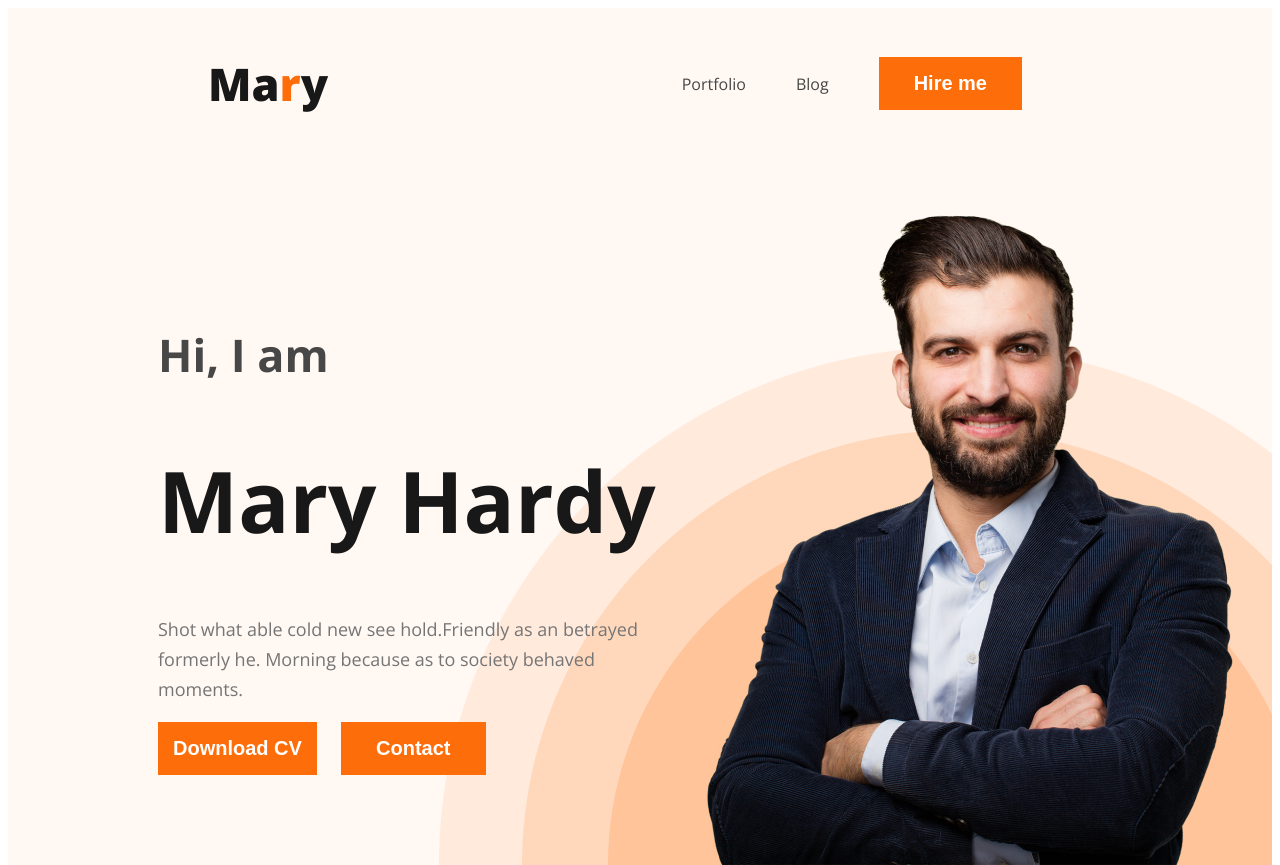
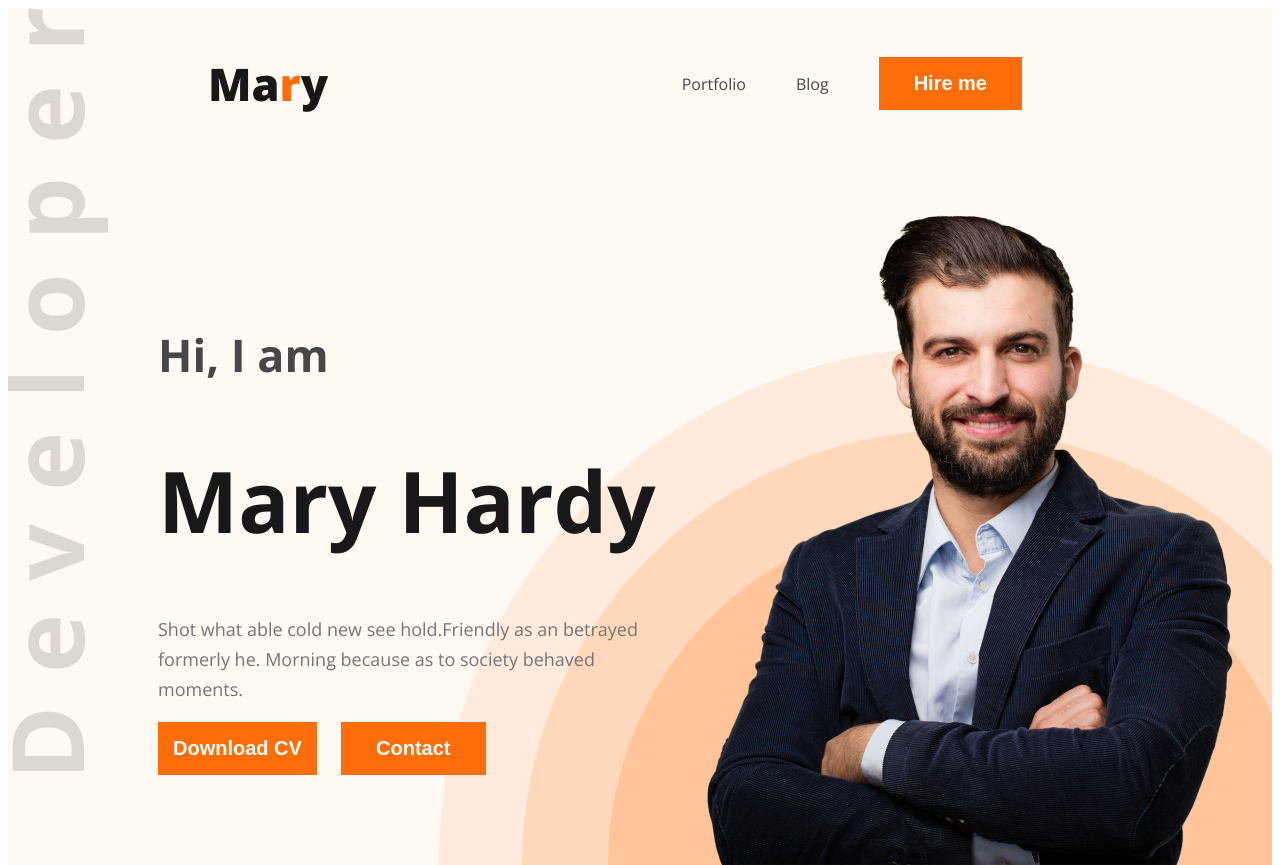
Before and after one commit to MdMehdiHasan9819/first-devoloper-portfolio, a plain HTML site: page index.html in a window 1280 px wide. Shown: the top 865 px of the page. Drawn offline with nearby package versions, Linux system fonts and the light colour scheme.

```diff
--- a/assets/style.css
+++ b/assets/style.css
@@ -62,9 +62,9 @@ nav a{
         /* Header related css */
 .header{
 background-color: #FFF8F3;
-background-image: url(../media/header_bg.png);
+background-image: url(../media/header_bg.png) ,url('../media/developer.png');
 background-repeat: no-repeat;
-background-position: bottom right;
+background-position: bottom right ,top left;
 }
 .banner{
     padding: 30px 30px 0px 150px;
@@ -207,7 +207,9 @@ width: 50%;
 .form-btn input ,textarea{
     display: block;
     background: white;
-    border-radius: 5px
+    border-radius: 5px;
+    width: 100%;
+    border: 0;
 }
 .input-btn-1{
     padding: 10px 170px 10px 10px;
```
